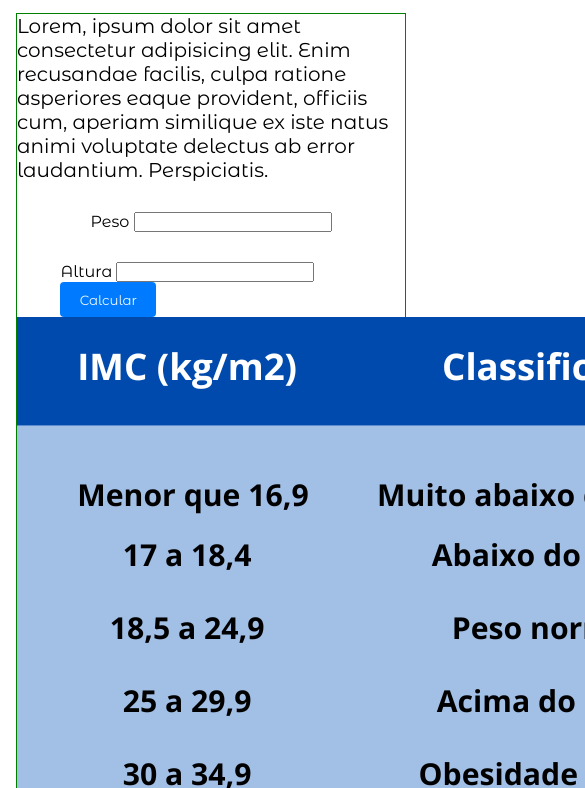
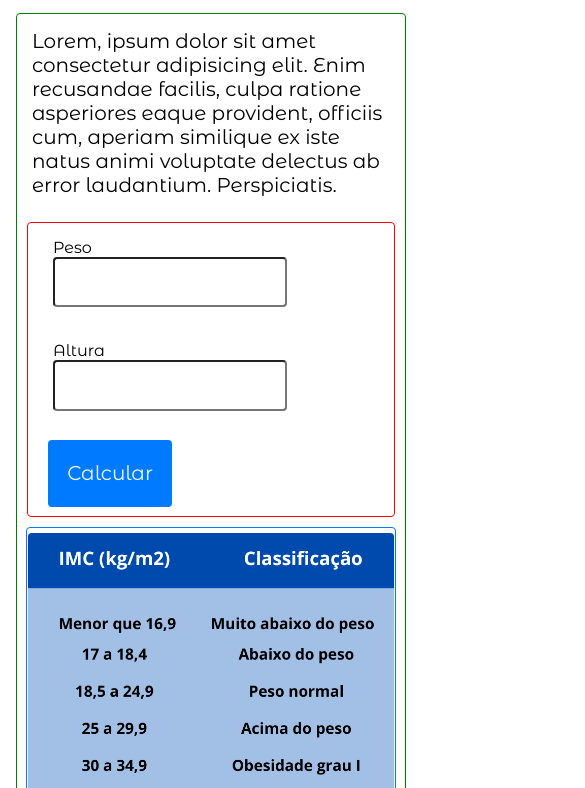
Before and after one commit to fsilva1984/js-course-repo, a website with bundled scripts: page AppTest/index.html in a window 390 px wide. Shown: the part 56-844 px from the top of the page, 585 px wide, since content can reach past the window. Built offline with nearby package versions, Linux system fonts and the light colour scheme; a web font is replaced by a local one.

Commit message:
Windows 11

```diff
--- a/AppTest/css/imc.css
+++ b/AppTest/css/imc.css
@@ -1,8 +1,10 @@
-@import url('https://fonts.googleapis.com/css2?family=Montserrat+Alternates:wght@200;400;700&display=swap');
+@import url('https://fonts.googleapis.com/css2?family=Finlandica:ital,wght@0,500;1,400&family=Montserrat+Alternates:wght@200;400;700&display=swap');
 
-body {
-  font-family: 'Montserrat Alternates', sans-serif;
+* {
+  font-family: 'Finlandica', 'Montserrat Alternates', sans-serif;
+  box-sizing: border-box;
 }
+
 
 .container {
   display: flex;
@@ -23,32 +25,79 @@ body {
   flex-flow: row wrap;
   justify-content: space-around;
   border: 1px solid green;
+  width: 70vw;
+  border-radius: .25rem;
+}
+
+.text {
+  padding: 10px;
+  margin: 5px;
 }
 
 .app {
-  display: block;
+  display: flex;
+  flex-flow: row wrap;
+  border: 1px solid red;
+  width: 25vw;
+  height: 35vh;
+  padding: .6rem 1.25rem;
+  border-radius: .25rem;
 
 }
 
+.peso {
+  margin: 5px;
+  display: flex;
+  flex-flow: column wrap;
+}
 
-button {
+.altura {
+  margin: 5px;
+  display: flex;
+  flex-flow: column wrap;
+}
+
+input {
+  width: 20vw;
+  height: 6vh;
+  border-radius: .25rem;
+  text-align: center;
+  font-size: 1.25rem;
+}
+
+.btn {
   padding: .6rem 1.2rem;
   border-radius: .25rem;
   border: none;
   color: aliceblue;
   background-color: #007bff;
   cursor: pointer;
+  font-size: 1.25rem;
 }
 
-button:hover {
+.btn:hover {
   opacity: 0.9;
   box-shadow: 0px 0px 0px 3px rgb(53, 161, 255);
   transition: 300ms;
 }
 
+.conteiner-img {
+  display: flex;
+  justify-content: center;
+  align-content: center;
+  padding: 5px;
+  margin-bottom: 1rem;
+  border-radius: .25rem;
+  border: 1px solid #007bff;
+  width: 31vw;
+}
 
+.img-fluid {
+  width: 30vw;
+  border-radius: .25rem;
+}
 
-@media (max-width: 800px) {
+@media (max-width: 500px) {
   .container {
     width: 100vw;
   }
@@ -57,19 +106,27 @@ button:hover {
     width: 100vw;
   }
 
-  .peso {
-    margin: 30px;
+  .app {
+    width: 95%;
+    height: 35vh;
+    margin: 10px;
   }
 
-  section {
-    width: 100vw;
+  input {
+    width: 60vw;
+    height: 6vh;
   }
 
   .txtMain {
     font-size: 30px;
   }
 
-  input {
-    width: auto;
+  .conteiner-img {
+    width: 95vw;
   }
+
+  .img-fluid {
+    width: 94vw;
+  }
+
 }
--- a/AppTest/css/modal.css
+++ b/AppTest/css/modal.css
@@ -54,13 +54,14 @@ button:hover {
 }
 
 .modal {
+  text-align: center;
   position: fixed;
   top: 50%;
   left: 50%;
   transform: translate(-50%, -50%);
   z-index: 10;
   background-color: aliceblue;
-  width: 65vw;
+  width: 55vw;
   padding: 1.2rem;
   border-radius: .5rem;
 }
@@ -93,7 +94,6 @@ button:hover {
 
   .modal {
     width: 90vw;
-    height: 85vh;
     overflow: scroll;
   }
 }
--- a/AppTest/index.html
+++ b/AppTest/index.html
@@ -31,7 +31,7 @@
         <div class="modal hide">
           <div class="modal-header">
             <h2 class="modal-titlle">
-              <span>Title of Modal</span>
+              <span>Indice de Massa Corporal</span>
             </h2>
           </div>
           <hr>
@@ -57,10 +57,6 @@
             </button>
           </div>
         </div>
-
-        <!--<button class="bt-modal-open">
-      <p>Button</p>
-    </button>-->
       </div>
     </div>
 
@@ -91,13 +87,12 @@
           <input type="number" id="c-2" name="alt" value="">
         </div>
 
-        <button class="btn btn-primary mb-2" type="button">Calcular</button>
+        <button class="btn" type="button">Calcular</button>
       </div>
 
-
-      <img-fluid class="tab">
+      <figure class="conteiner-img">
         <img src="./img/imc.png" class="img-fluid" alt="Supera-Farma-Tabela-IMC-Classificacao">
-        </section>
+      </figure>
 
     </div>
   </div>
--- a/AppTest/script/modal.js
+++ b/AppTest/script/modal.js
@@ -8,18 +8,15 @@ const fade = document.querySelector("#fade")
 
 
 const toggleModal = () => {
-  [modal, fade].map(el => el.classList.remove('hide'))
 
+  [modal, fade].map(el => el.classList.add("hide"))
 }
 
 btClose.addEventListener("click", toggleModal)
 
 
 function pressButton() {
-  //return [modal, fade].map(el => el.classList.add('hide'))
-
-  modal.classList.add("hide")
-  fade.classList.add("hide")
+  [modal, fade].map(el => el.classList.remove('hide'))
   console.log('fn pressButton Ok!');
 }
 
```
